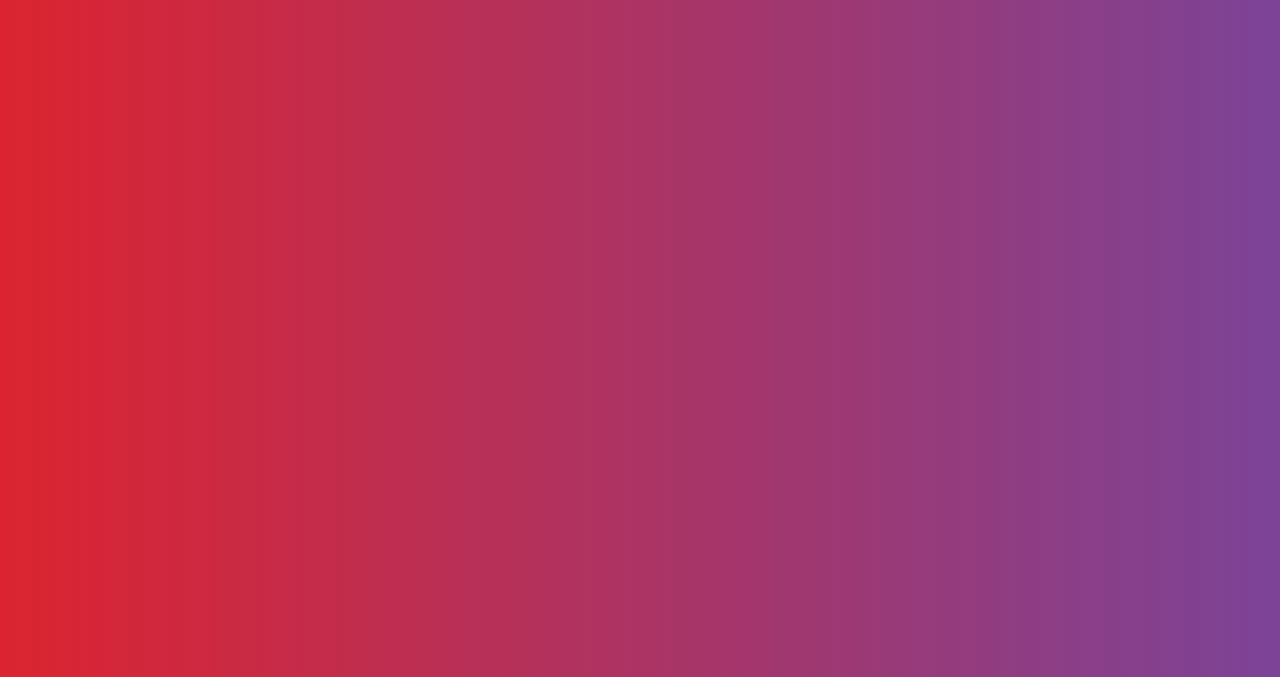
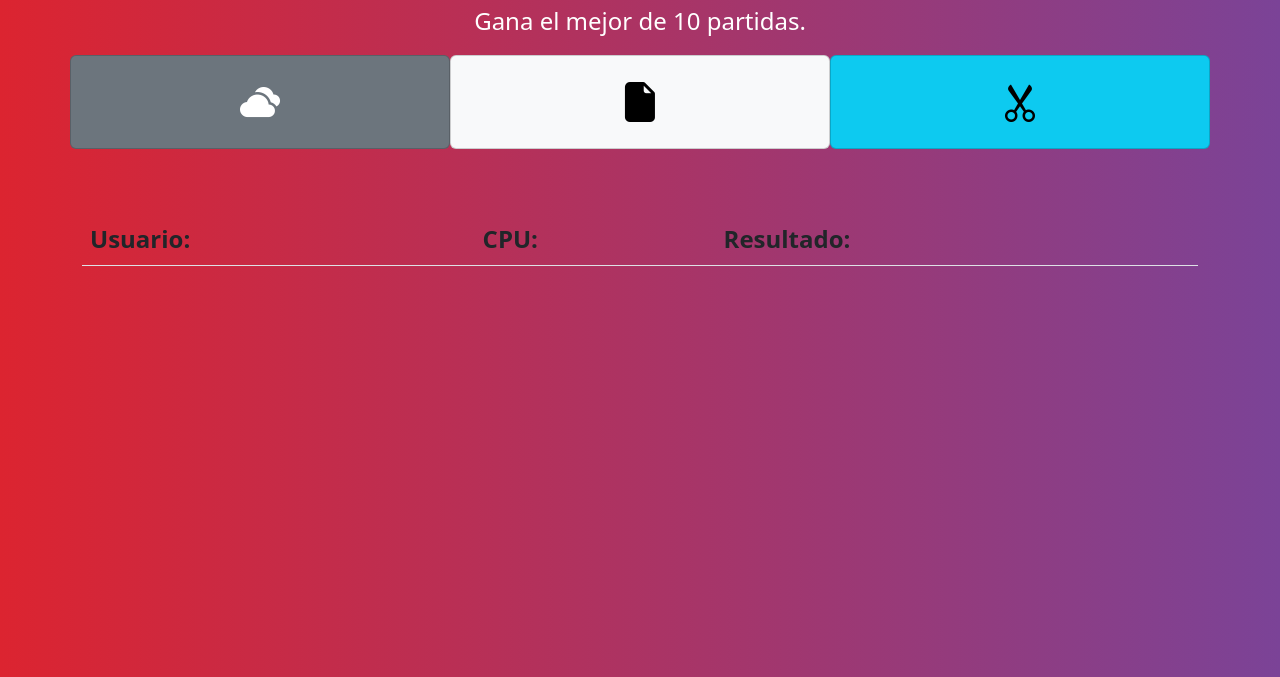
Before and after one commit to Agustin978/TP5Rolling_piedra_papel_tijeras, a plain HTML site: page Desarrollo/index.html in a window 1280 px wide. Shown: the part 123-800 px from the top of the page. Drawn offline with nearby package versions, Linux system fonts and the light colour scheme.

Commit message:
Desarrollada la estructura de la pagina con tres botones para elegir entre piedra papel y tijeras, y creada una tabla donde se iran mostrando los resultados de cada partida.

```diff
--- a/Desarrollo/index.html
+++ b/Desarrollo/index.html
@@ -8,12 +8,46 @@
     <meta name="Description" content="Competencia de piedra, papel, tijeras">
     <link rel="stylesheet" href="css/bootstrap.min.css">
     <link rel="stylesheet" href="css/MyStyle.css">
+    <link rel="stylesheet" href="https://cdn.jsdelivr.net/npm/bootstrap-icons@1.10.3/font/bootstrap-icons.css">
     <title>Piedra Papel Tijeras</title>
 </head>
-<body class="cabecero">
+<body class="cabecero" onload="cargaApp()">
+    <section class="container">
+        <p class="fs-1 text-center">Piedra Papel o Tijeras</p>
+        <p class="fs-4 text-center">Gana el mejor de 10 partidas.</p>
+        <article class="row">
+            <div class="col-12 col-md-4 card text-bg-secondary mb-3" onclick="juega('piedra')">
+                <div class="card-body text-center">
+                  <p class="card-text fs-1"><i class="bi bi-clouds-fill"></i></p>
+            </div>
+            </div>
+            <div class="col-12 col-md-4 card text-bg-light mb-3" onclick="juega('papel')">
+                <div class="card-body text-center">
+                  <p class="card-text fs-1"><i class="bi bi-file-earmark-fill"></i></p>
+                </div>
+            </div>
+            <div class="col-12 col-md-4 card text-bg-info mb-3" onclick="juega('tijera')">
+                <div class="card-body text-center">
+                  <p class="card-text fs-1"><i class="bi bi-scissors"></i></p>
+                </div>
+            </div>
+        </article>
+    </section>
+    <section class="container my-5">
+        <table class="table table-striped">
+            <thead>
+                <tr>
+                    <th scope="col" class="fs-4 fw-bolder">Usuario:</th>
+                  <th scope="col" class="fs-4 fw-bolder">CPU:</th>
+                  <th scope="col" class="fs-4 fw-bolder">Resultado:</th>
+                </tr>
+              </thead>
+              <tbody id="tablaPartidas"></tbody>
+        </table>
+    </section>
     <script src="https://cdn.jsdelivr.net/npm/bootstrap@5.3.0-alpha1/dist/js/bootstrap.bundle.min.js"
         integrity="sha384-w76AqPfDkMBDXo30jS1Sgez6pr3x5MlQ1ZAGC+nuZB+EYdgRZgiwxhTBTkF7CXvN" crossorigin="anonymous">
     </script>
-    <script></script>
+    <script src="js/app.js"></script>
 </body>
 </html>
```
